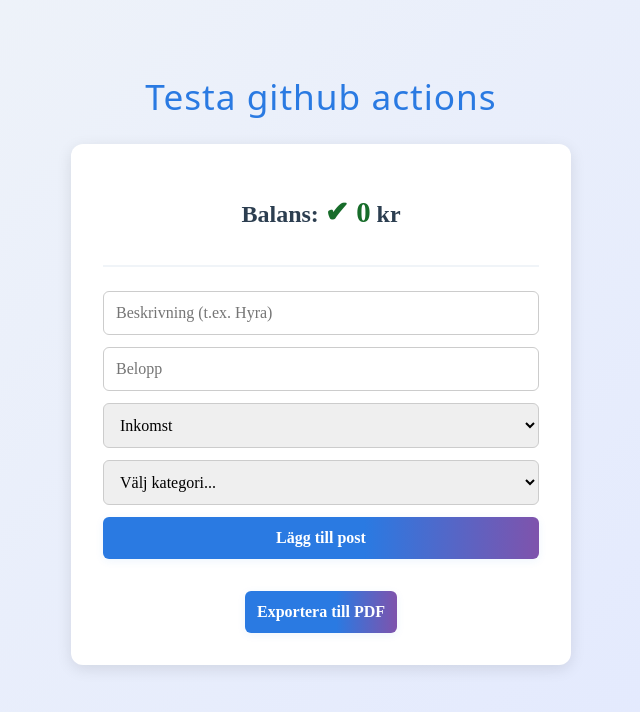
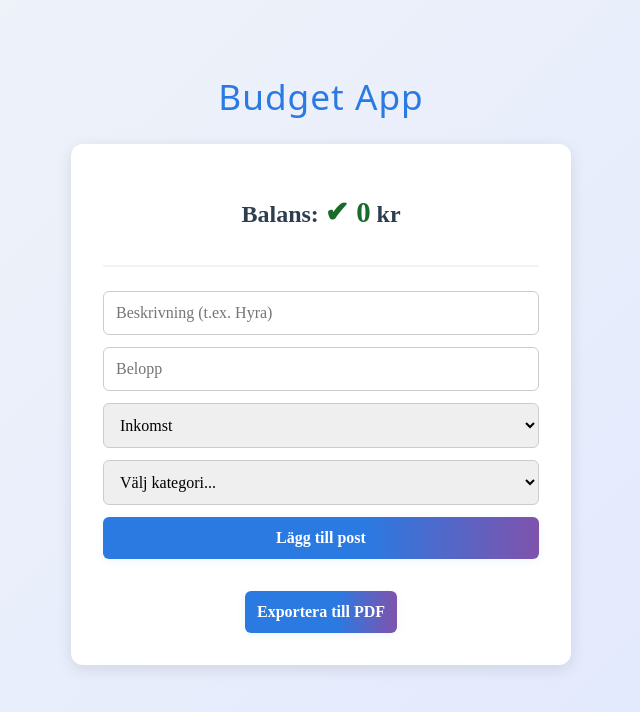
Before and after one commit to minza-42/my-budget-app, a website built with Vite: page index.html in a window 1280 px wide. Shown: the whole page, without its empty margins (319-959 px from the left). Built offline with nearby package versions, Linux system fonts and the light colour scheme; a web font is replaced by a local one.

Commit message:
changes back

```diff
--- a/index.html
+++ b/index.html
@@ -5,14 +5,14 @@
   <meta charset="UTF-8" />
   <meta name="viewport" content="width=device-width, initial-scale=1.0" />
   <meta name="description" content="Enkel budget app för att hantera inkomster, utgifter och sparande" />
-  <title>Min Budget App - Hantera din ekonomi</title>
+  <title>Budget App - Hantera din ekonomi</title>
   <link rel="icon" type="image/svg+xml" href="img/piggy-bank.svg">
   <link rel="stylesheet" href="src/style.css" />
 </head>
 
 <body>
   <header>
-    <h1>Testa github actions</h1>
+    <h1>Budget App</h1>
   </header>
 
   <main id="app">
```
